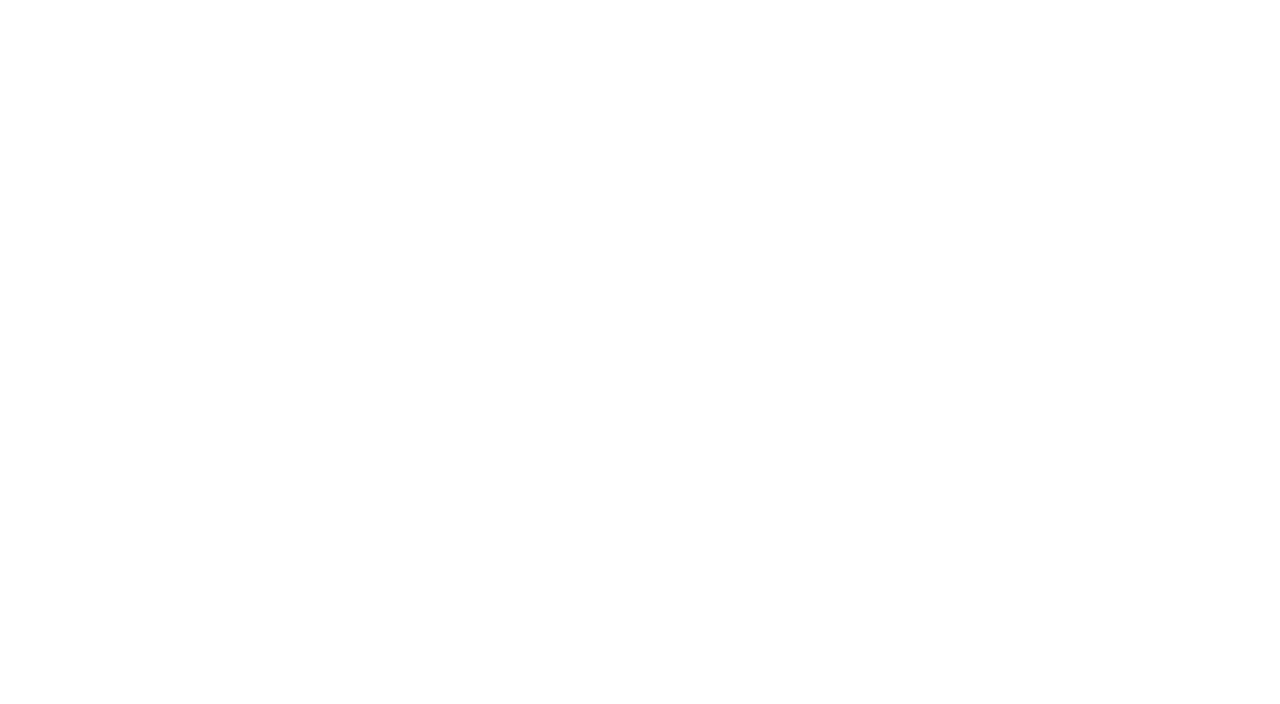
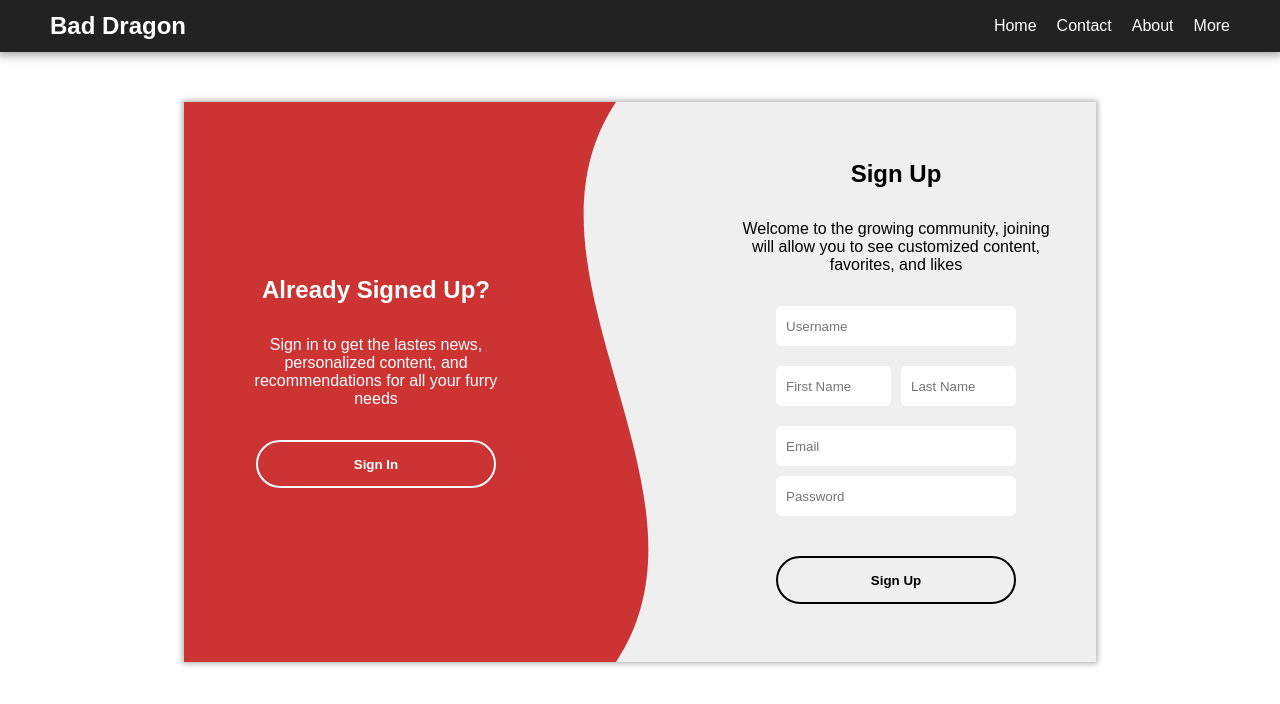
Before and after one commit to Hexy32/classes-and-constuctors, a plain HTML site: page index.html in a window 1280 px wide. Drawn offline with Linux system fonts and the light colour scheme; a web font is replaced by a local one.

Commit message:
Made HTML and CSS

```diff
--- a/index.html
+++ b/index.html
@@ -4,8 +4,66 @@
     <meta charset="UTF-8" />
     <meta http-equiv="X-UA-Compatible" content="IE=edge" />
     <meta name="viewport" content="width=device-width, initial-scale=1.0" />
+    <link rel="stylesheet" href="style.css" />
     <script src="./app.js"></script>
     <title>Document</title>
   </head>
-  <body></body>
+  <body>
+    <header class="main-header">
+      <h1>Bad Dragon</h1>
+      <ul>
+        <li>Home</li>
+        <li>Contact</li>
+        <li>About</li>
+        <li>More</li>
+      </ul>
+    </header>
+    <main>
+      <div class="side-section centered-content">
+        <h2>Already Signed Up?</h2>
+        <p>
+          Sign in to get the lastes news, personalized content, and
+          recommendations for all your furry needs
+        </p>
+        <button class="light-button">Sign In</button>
+        <svg
+          class="section-divider"
+          viewBox="0 0 500 500"
+          preserveAspectRatio="xMinYMin meet"
+        >
+          <path
+            d="M0,100 C150,200 350,0 500,100 L500,00 L0,0 Z"
+            style="stroke: none"
+          ></path>
+        </svg>
+      </div>
+      <div class="centered-content side-section-2">
+        <h2>Sign Up</h2>
+        <p>
+          Welcome to the growing community, joining will allow you to see
+          customized content, favorites, and likes
+        </p>
+        <form action="" method="get">
+          <input type="text" name="username" placeholder="Username" />
+          <div>
+            <input
+              type="text"
+              autocapitalize="name"
+              name="submitted-name"
+              placeholder="First Name"
+            />
+            <input
+              type="text"
+              autocapitalize="name"
+              name="submitted-name"
+              placeholder="Last Name"
+            />
+          </div>
+          <input type="email" name="email" placeholder="Email" />
+          <input type="password" name="password" placeholder="Password" />
+          <input type="submit" class="dark-button" value="Sign Up" />
+        </form>
+      </div>
+    </main>
+  </body>
 </html>
--- /dev/null
+++ b/style.css
@@ -0,0 +1,163 @@
+@import url('https://fonts.googleapis.com/css2?family=Signika+Negative:wght@300;400;500;600;700&display=swap');
+
+:root {
+  --accent: #cc3333;
+}
+
+html {
+  box-sizing: border-box;
+}
+*,
+*:before,
+*:after {
+  box-sizing: inherit;
+  margin: 0;
+  padding: 0;
+}
+
+.main-header {
+  width: 100%;
+  height: max-content;
+  background-color: #222;
+  padding: 12px 50px;
+  display: flex;
+  justify-content: space-between;
+  align-items: center;
+  box-shadow: #0000006f 0px 0px 10px 2px;
+  color: white;
+}
+
+body {
+  overflow: hidden;
+  font-family: 'Signika Negative', sans-serif;
+  background-repeat: no-repeat;
+  height: 100vh;
+
+  background: rgb(255, 255, 255);
+}
+
+h1 {
+  font-size: x-large;
+}
+
+ul {
+  list-style: none;
+  display: flex;
+  gap: 20px;
+}
+
+main {
+  height: max-content;
+  width: 57rem;
+  margin: 50px auto;
+  position: relative;
+  background-color: #efefef;
+  box-shadow: #00000046 0px 0px 5px 2px;
+}
+
+.side-section {
+  --height: 70vh;
+  --width: 20rem;
+  background-color: var(--accent);
+  color: white;
+  width: var(--width);
+  height: var(--height);
+  position: relative;
+  padding-left: 4rem;
+}
+
+.centered-content {
+  display: flex;
+  justify-content: center;
+  align-items: center;
+  flex-direction: column;
+  text-align: center;
+  gap: 2rem;
+}
+
+.section-divider {
+  transform: rotate(-90deg);
+  width: var(--height);
+  margin-left: var(--width);
+  position: absolute;
+  top: 0;
+  left: 0;
+}
+
+.section-divider:last-child {
+  fill: var(--accent);
+}
+
+.dark-button,
+.light-button {
+  width: 15rem;
+  height: 3rem;
+  border: none;
+  border-radius: 50rem;
+  background: none;
+  transition: 300ms ease-in-out;
+  cursor: pointer;
+  font-weight: bolder;
+}
+
+.light-button:hover {
+  background-color: white;
+  color: black;
+}
+
+.dark-button:hover {
+  background-color: black;
+  color: white;
+  font-weight: bolder;
+}
+
+.light-button {
+  border: solid white 2px;
+  color: white;
+}
+
+.dark-button {
+  border: solid black 2px;
+  color: black;
+}
+
+.side-section-2 {
+  position: absolute;
+  right: 40px;
+  top: 0;
+  width: 20rem;
+  height: 100%;
+}
+
+form {
+  display: grid;
+  gap: 10px;
+}
+
+form .dark-button {
+  margin-top: 30px;
+}
+
+input {
+  width: 15rem;
+  height: 2.5rem;
+  padding: 10px;
+  border: none;
+  border-radius: 5px;
+  outline: none;
+}
+
+input:nth-child(1) {
+  margin-bottom: 10px;
+}
+
+form div {
+  width: 15rem;
+  display: flex;
+  flex-direction: row;
+  gap: 10px;
+}
+
+form div > * {
+  width: 50%;
+}
```
Also changed, not shown: Vector4free-Geometric-Pattern-Background-DP0322.svg (added).
